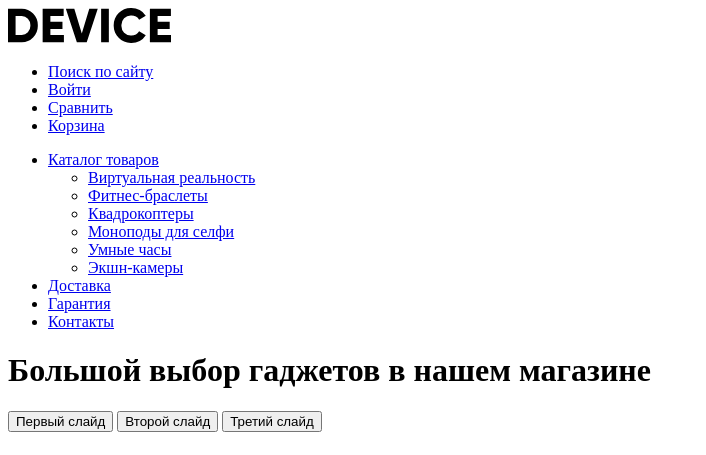
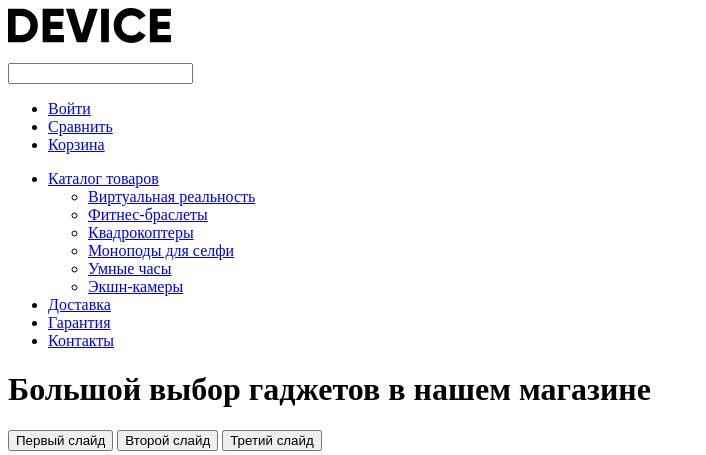
Before and after one commit to graysergey/641557-device-24, a plain HTML site: page index.html in a window 1280 px wide. Shown: the top 455 px of the page, without its empty margins (0-706 px from the left). Drawn offline with Linux system fonts and the light colour scheme.

Commit message:
Выносит поле поиска в отдельный параграф input type="search"

```diff
--- a/index.html
+++ b/index.html
@@ -9,8 +9,8 @@
     <header>
       <nav class="main-navigation">
         <a class="main-navigation__logo"><img src="img/icons/logo.svg" width="163" height="35" alt="Логотип компании"></a>
+        <p><input type="search" type="button"></p>
         <ul class="main-navigation__user-menu">
-          <li><a href="search.html">Поиск по сайту</a></li>
           <li><a href="login.html">Войти</a></li>
           <li><a href="compare.html">Сравнить</a></li>
           <li><a href="basket.html">Корзина</a></li>
```
